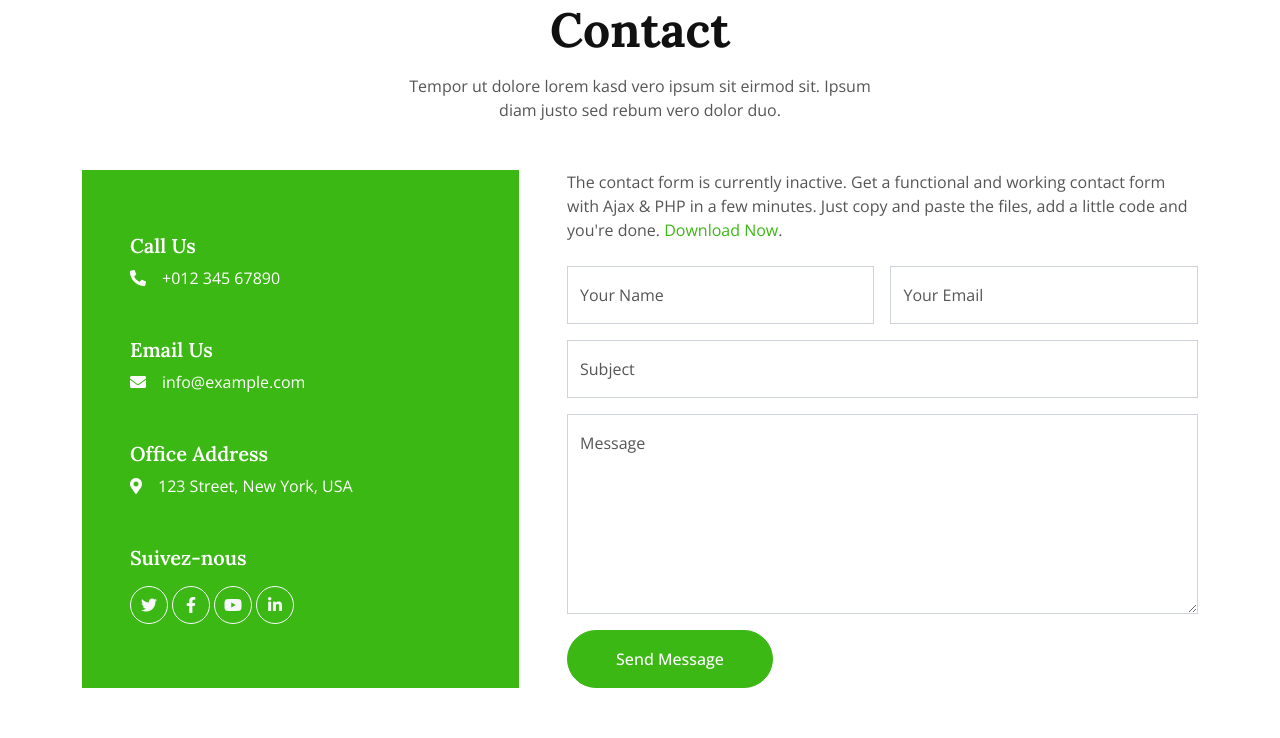
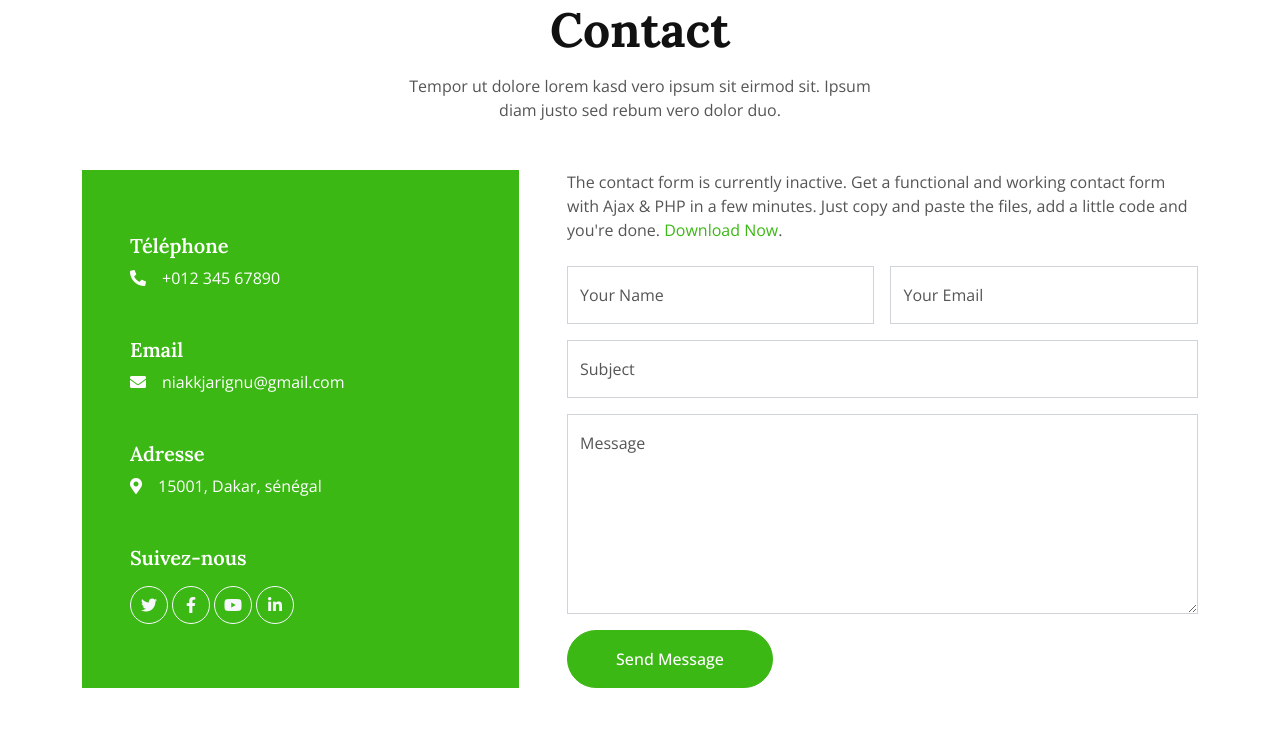
Before and after one commit to tourecodeur/niakk-jarignu, a PHP site: page /contact.php in a window 1280 px wide. Shown: the part 525-1263 px from the top of the page. Run offline with PHP 8.4, Linux system fonts and the light colour scheme; some libraries are stand-ins or nearby versions.

Commit message:
mise a jour

```diff
--- a/contact.php
+++ b/contact.php
@@ -111,12 +111,12 @@
             <div class="row g-5 justify-content-center">
                 <div class="col-lg-5 col-md-12 wow fadeInUp" data-wow-delay="0.1s">
                     <div class="bg-primary text-white d-flex flex-column justify-content-center h-100 p-5">
-                        <h5 class="text-white">Call Us</h5>
+                        <h5 class="text-white">Téléphone</h5>
                         <p class="mb-5"><i class="fa fa-phone-alt me-3"></i>+012 345 67890</p>
-                        <h5 class="text-white">Email Us</h5>
-                        <p class="mb-5"><i class="fa fa-envelope me-3"></i>info@example.com</p>
-                        <h5 class="text-white">Office Address</h5>
-                        <p class="mb-5"><i class="fa fa-map-marker-alt me-3"></i>123 Street, New York, USA</p>
+                        <h5 class="text-white">Email</h5>
+                        <p class="mb-5"><i class="fa fa-envelope me-3"></i>niakkjarignu@gmail.com</p>
+                        <h5 class="text-white">Adresse</h5>
+                        <p class="mb-5"><i class="fa fa-map-marker-alt me-3"></i>15001, Dakar, sénégal</p>
                         <h5 class="text-white">Suivez-nous</h5>
                         <div class="d-flex pt-2">
                             <a class="btn btn-square btn-outline-light rounded-circle me-1" href=""><i class="fab fa-twitter"></i></a>
```
